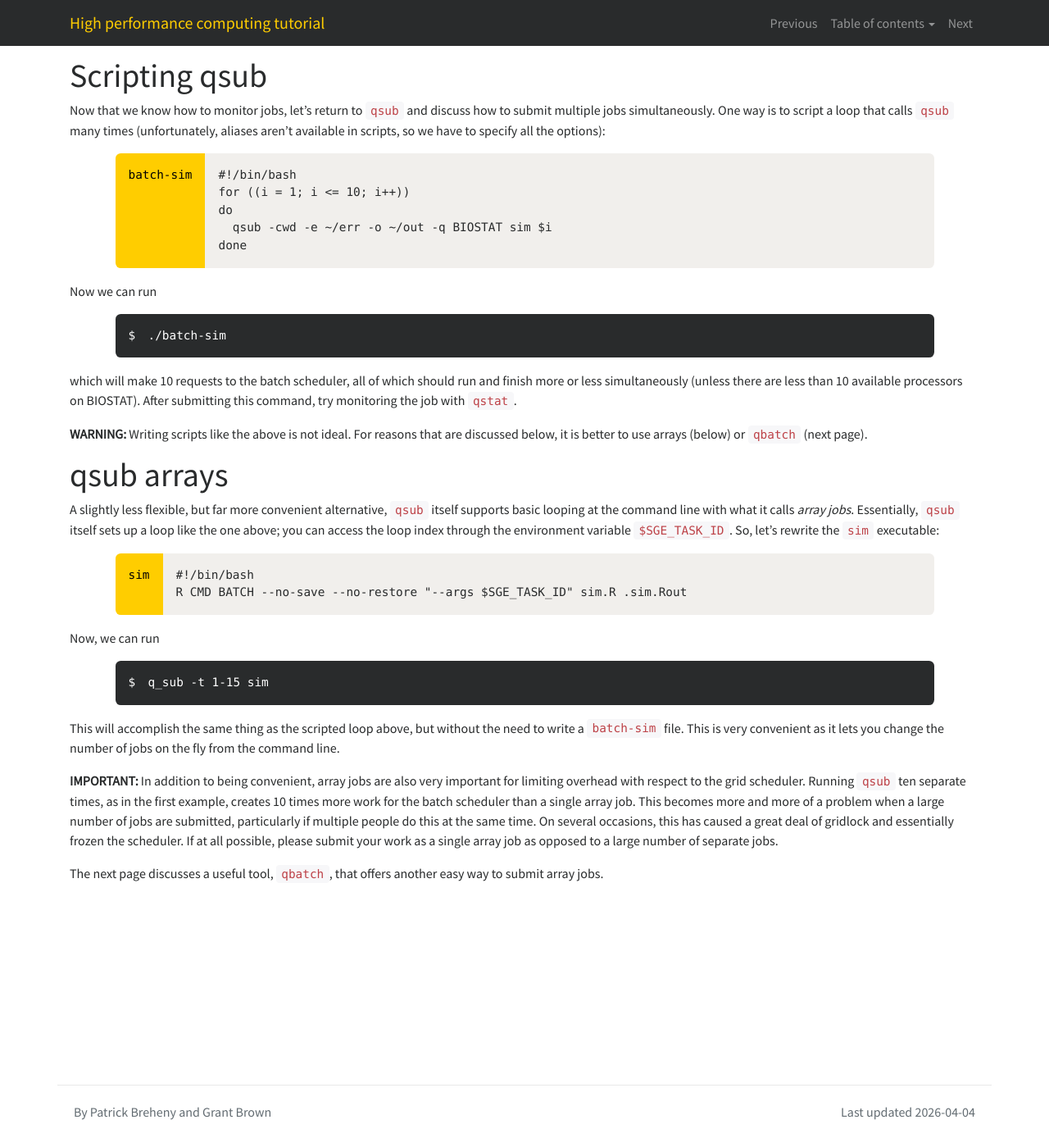
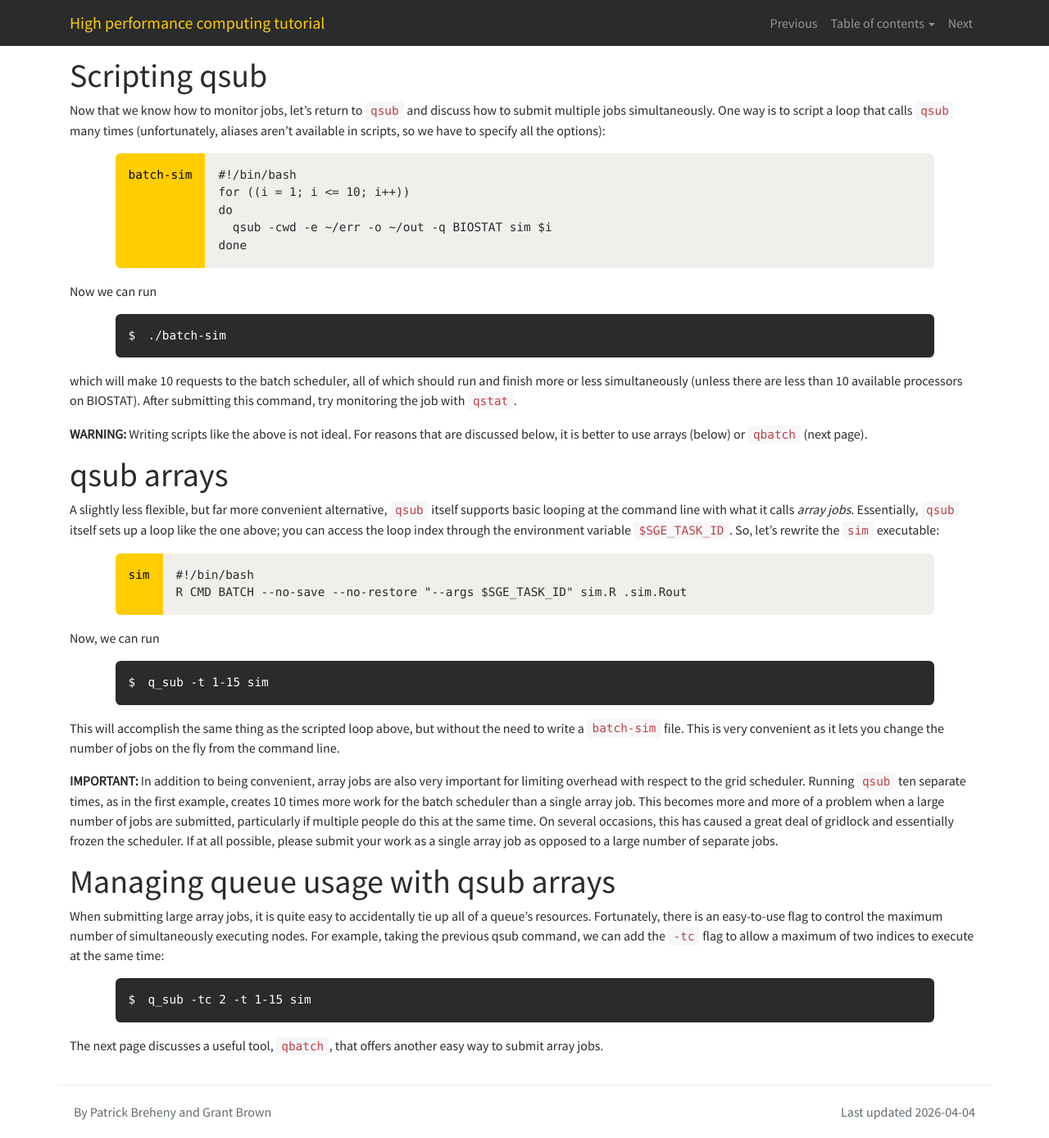
Before and after one commit to IowaBiostat/hpc, a Jekyll site: the page built from 9.md, in a window 1280 px wide and 1388 px high. Shown: the whole window at 82% size. Built offline with Jekyll 4.4.1, drawn with Linux system fonts in a browser that asks for light colours; nearby versions of some CDN libraries; our own code applies the rules of GitHub Pages for plain Markdown files.

Commit message:
Update 9.md

```diff
--- a/9.md
+++ b/9.md
@@ -44,4 +44,13 @@ This will accomplish the same thing as the scripted loop above, but without the
 
 **IMPORTANT:** In addition to being convenient, array jobs are also very important for limiting overhead with respect to the grid scheduler. Running `qsub` ten separate times, as in the first example, creates 10 times more work for the batch scheduler than a single array job. This becomes more and more of a problem when a large number of jobs are submitted, particularly if multiple people do this at the same time. On several occasions, this has caused a great deal of gridlock and essentially frozen the scheduler. If at all possible, please submit your work as a single array job as opposed to a large number of separate jobs.
 
+# Managing queue usage with qsub arrays
+
+When submitting large array jobs, it is quite easy to accidentally tie up all of a queue's resources. Fortunately, there is an easy-to-use flag to control the maximum number of simultaneously executing nodes. For example, taking the previous qsub command, we can add the `-tc` flag to allow a maximum of two indices to execute at the same time:
+
+
+{% include pre-prompt.html %}
+q_sub -tc 2 -t 1-15 sim
+{% include post-prompt.html %}
+
 The next page discusses a useful tool, `qbatch`, that offers another easy way to submit array jobs.
```
